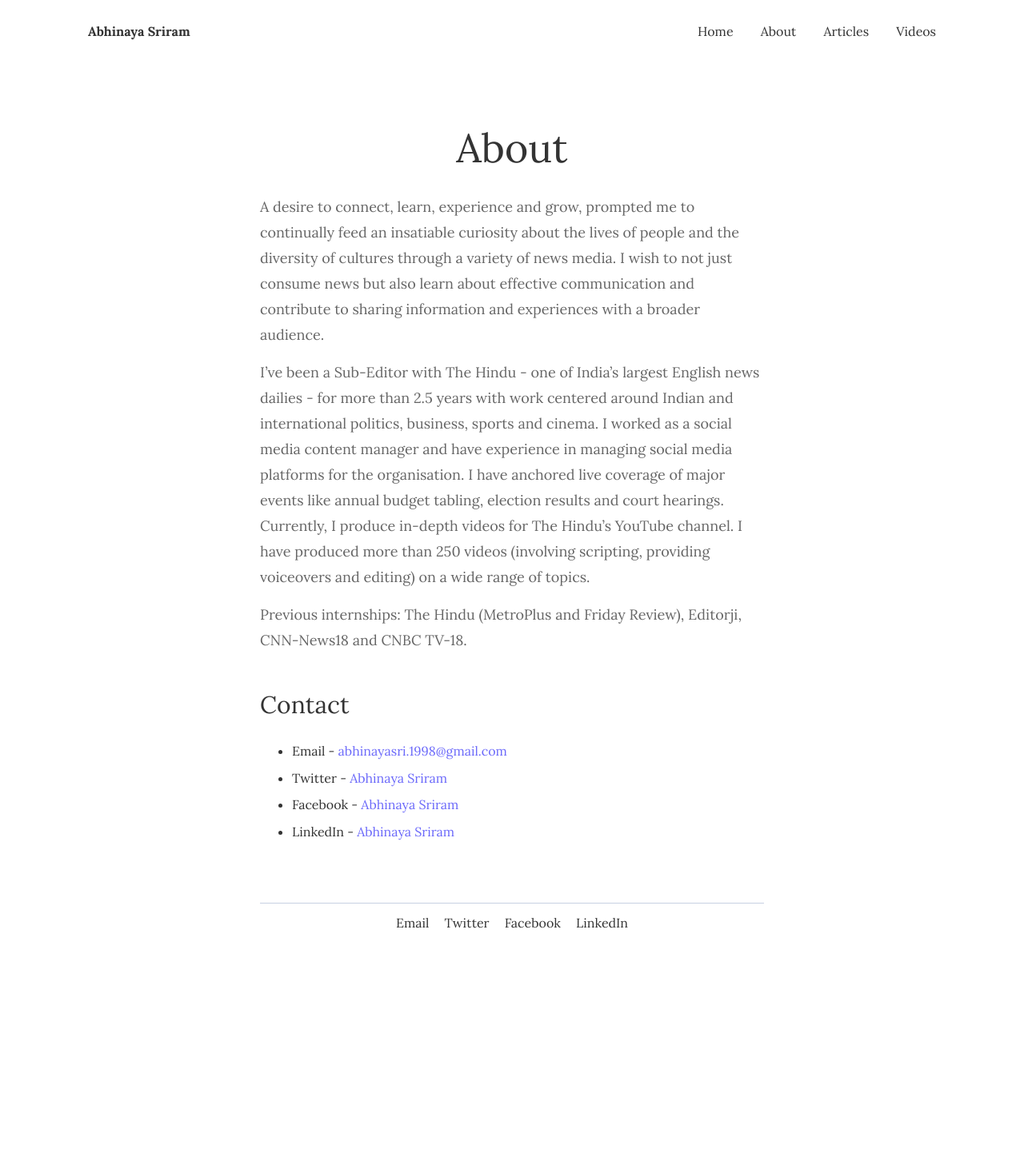
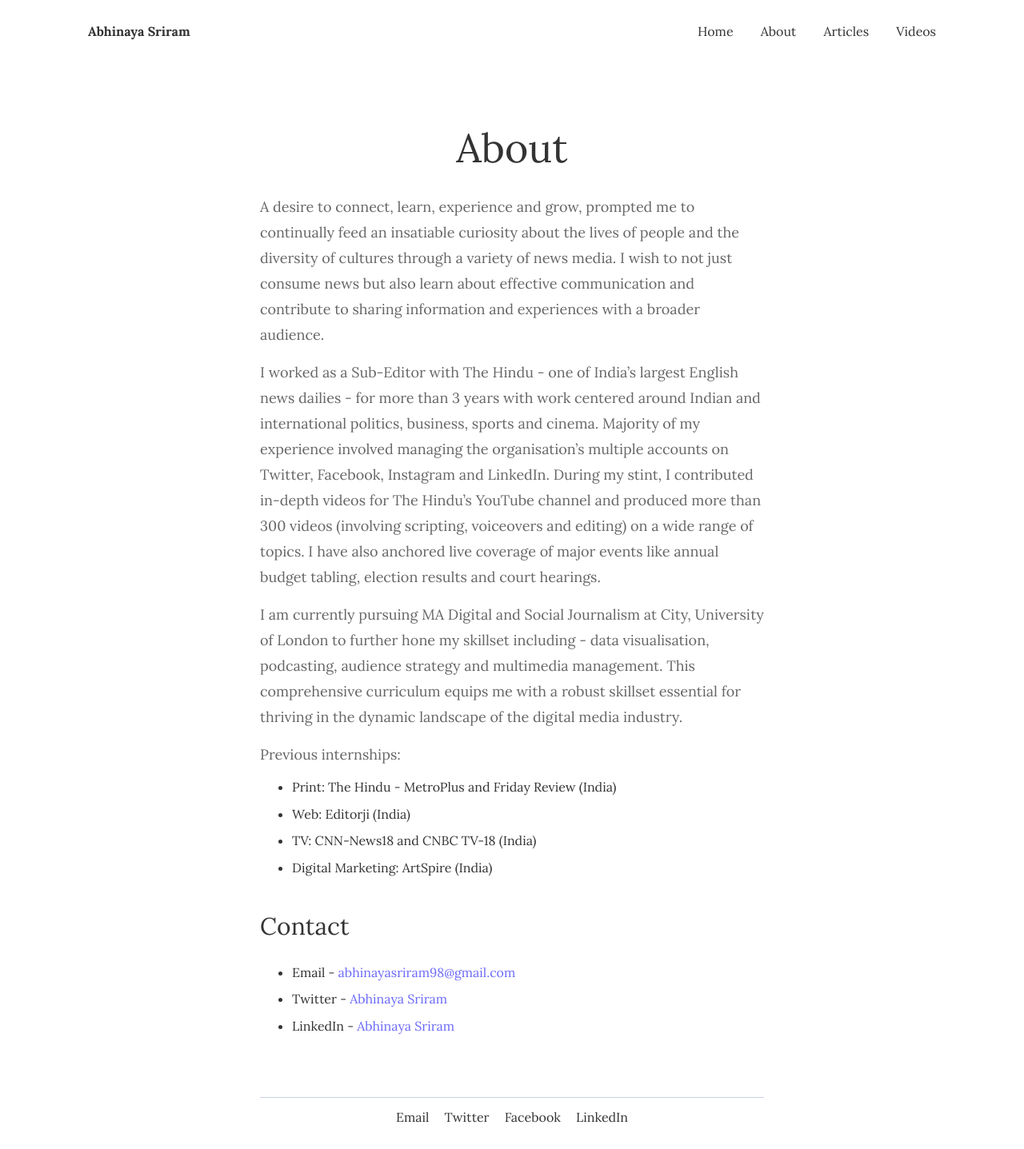
Before and after one commit to abhinaya-sriram/abhinaya-sriram.github.io, a Jekyll site: the page built from _pages/about.md, in a window 1280 px wide. Shown: the whole page at 80% size. Built offline with Jekyll 4.4.1, drawn with Linux system fonts in a browser that asks for light colours; before the commit the page ends 1193 px from its top, so only the background shows below that.

Commit message:
Update profile

```diff
--- a/_config.yml
+++ b/_config.yml
@@ -8,7 +8,7 @@ url: "https://abhinaya-sriram.github.io" # the base hostname & protocol for your
 # Author Settings
 author:
   name: Abhinaya Sriram
-  image: '/assets/img/DSC_0124.JPG'
+  image: '/assets/img/profile.jpeg'
   job: Multimedia Journalist
   bio: The Hindu, Chennai
   email: abhinayasri.1998@gmail.com
--- a/_pages/about.md
+++ b/_pages/about.md
@@ -6,12 +6,18 @@ permalink: /about/
 
 A desire to connect, learn, experience and grow, prompted me to continually feed an insatiable curiosity about the lives of people and the diversity of cultures through a variety of news media. I wish to not just consume news but also learn about effective communication and contribute to sharing information and experiences with a broader audience.
 
-I’ve been a Sub-Editor with The Hindu - one of India’s largest English news dailies - for more than 2.5 years with work centered around Indian and international politics, business, sports and cinema. I worked as a social media content manager and have experience in managing social media platforms for the organisation. I have anchored live coverage of major events like annual budget tabling, election results and court hearings. Currently, I produce in-depth videos for The Hindu's YouTube channel. I have produced more than 250 videos (involving scripting, providing voiceovers and editing) on a wide range of topics.
+I worked as a Sub-Editor with The Hindu - one of India’s largest English news dailies - for more than 3 years with work centered around Indian and international politics, business, sports and cinema. Majority of my experience involved managing the organisation’s multiple accounts on Twitter, Facebook, Instagram and LinkedIn. During my stint, I contributed in-depth videos for The Hindu’s YouTube channel and produced more than 300 videos (involving scripting, voiceovers and editing) on a wide range of topics. I have also anchored live coverage of major events like annual budget tabling, election results and court hearings.
 
-Previous internships: The Hindu (MetroPlus and Friday Review), Editorji, CNN-News18 and CNBC TV-18.
+I am currently pursuing MA Digital and Social Journalism at City, University of London to further hone my skillset including - data visualisation, podcasting, audience strategy and multimedia management. This comprehensive curriculum equips me with a robust skillset essential for thriving in the dynamic landscape of the digital media industry.
+
+Previous internships:
+
+- Print: The Hindu - MetroPlus and Friday Review (India)
+- Web: Editorji (India)
+- TV: CNN-News18 and CNBC TV-18 (India)
+- Digital Marketing: ArtSpire (India)
 
 ## Contact
-- Email - [abhinayasri.1998@gmail.com](mailto:abhinayasri.1998@gmail.com){:target="_blank"}
+- Email - [abhinayasriram98@gmail.com](mailto:abhinayasriram98@gmail.com){:target="_blank"}
 - Twitter - [Abhinaya Sriram](https://www.twitter.com/sriramabhinaya){:target="_blank"}
-- Facebook - [Abhinaya Sriram](https://www.facebook.com/abhinaya.sriram){:target="_blank"}
 - LinkedIn - [Abhinaya Sriram](https://www.linkedin.com/in/abhinaya-sriram){:target="_blank"}
--- a/index.html
+++ b/index.html
@@ -8,7 +8,6 @@ layout: default
     <div class="author__inner">
       <img src="{{site.baseurl}}{{site.author.image}}" alt="{{site.author.name}}" class="author__img">
       <h1 class="author__name">{{ site.author.name | upcase }}</h1>
-      <h1 class="author__job">{{ site.author.job }}</h1>
       <p class="author__bio">{{ site.author.bio }}</p>
       <div class="author__more">
         <a href="{{site.baseurl}}/about/" class="know-more">Know More</a>
```
Also changed, not shown: assets/img/DSC_0124.JPG (deleted), assets/img/profile.jpg (deleted), 1 other file.
